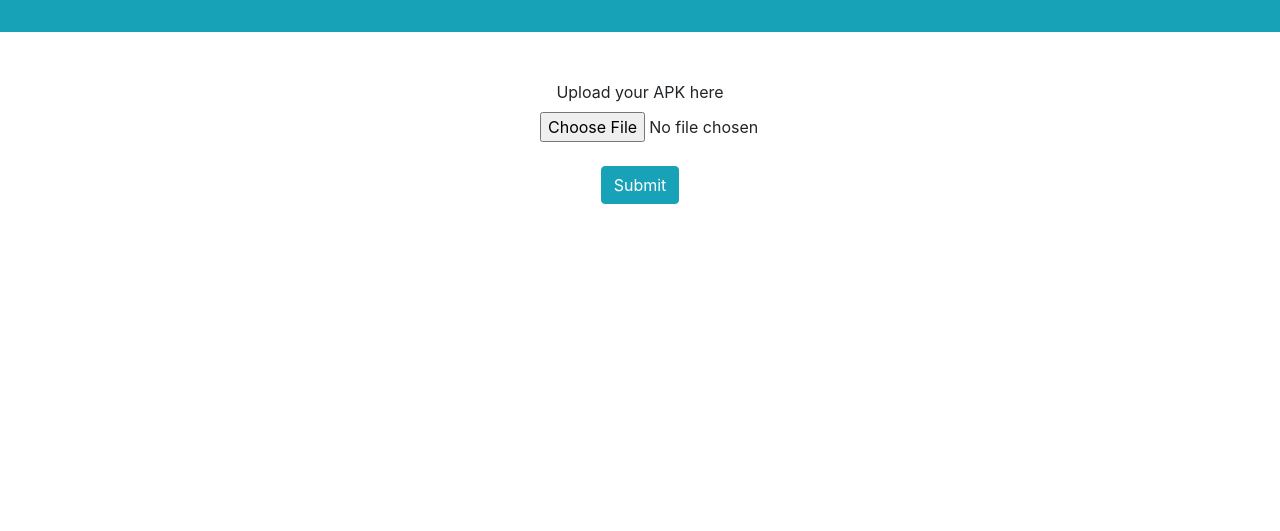
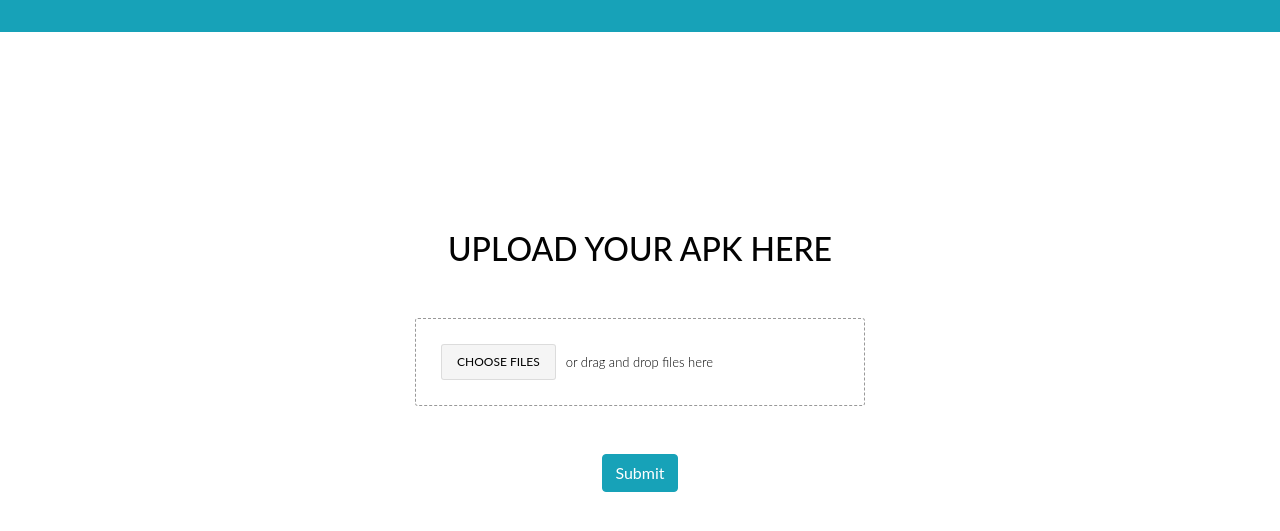
Before and after one commit to bsse1017kavi/SPL3, a Django app: page / in a window 1280 px wide. Shown: the top 531 px of the page. Run offline with Django 3.2, Linux system fonts and the light colour scheme; some libraries are stand-ins or nearby versions.

Commit message:
Implemented drag and drop for files

```diff
--- a/playground/views.py
+++ b/playground/views.py
@@ -19,4 +19,12 @@ def simple_upload(request):
     return render(request, 'hello.html')
 
 def select_tool(request):
+    if request.method == 'POST' and request.FILES['myfile']:
+        myfile = request.FILES['myfile']
+        fs = FileSystemStorage()
+        filename = fs.save(myfile.name, myfile)
+        uploaded_file_url = fs.url(filename)
+        return render(request, 'selector.html', {
+            'uploaded_file_url': uploaded_file_url
+        })
     return render(request, 'selector.html')
--- a/sectool/settings.py
+++ b/sectool/settings.py
@@ -121,6 +121,9 @@ USE_TZ = True
 # https://docs.djangoproject.com/en/3.2/howto/static-files/
 
 STATIC_URL = '/static/'
+STATICFILES_DIRS = (
+    os.path.join(BASE_DIR, "static/"),
+)
 
 # Default primary key field type
 # https://docs.djangoproject.com/en/3.2/ref/settings/#default-auto-field
--- /dev/null
+++ b/static/css/style.css
@@ -0,0 +1,64 @@
+body {
+    /* display: flex;
+    flex-direction: column; */
+    align-items: center;
+    justify-content: space-between;
+    background: linear-gradient(to right, #ffffff, #ffffff);
+    color: #020202;
+    font-family: 'Lato', sans-serif;
+  }
+
+  h2 {
+    margin: 50px 0;
+    text-align: center;
+  }
+
+
+
+  .file-drop-area {
+    position: relative;
+    display: flex;
+    align-items: center;
+    width: 450px;
+    max-width: 100%;
+    padding: 25px;
+    border: 1px dashed rgba(0, 0, 0, 0.4);
+    border-radius: 3px;
+    transition: 0.2s;
+
+  }
+
+  .choose-file-button {
+    flex-shrink: 0;
+    background-color: rgba(0, 0, 0, 0.04);
+    border: 1px solid rgba(0, 0, 0, 0.1);
+    border-radius: 3px;
+    padding: 8px 15px;
+    margin-right: 10px;
+    font-size: 12px;
+    text-transform: uppercase;
+  }
+
+  .file-message {
+    font-size: small;
+    font-weight: 300;
+    line-height: 1.4;
+    white-space: nowrap;
+    overflow: hidden;
+    text-overflow: ellipsis;
+  }
+
+  .file-input {
+    position: absolute;
+    left: 0;
+    top: 0;
+    height: 100%;
+    width: 100%;
+    cursor: pointer;
+    opacity: 0;
+
+  }
+
+  .mt-100{
+      margin-top:100px;
+  }
--- /dev/null
+++ b/static/js/script.js
@@ -0,0 +1,14 @@
+$(document).on('change', '.file-input', function() {
+
+
+    var filesCount = $(this)[0].files.length;
+
+    var textbox = $(this).prev();
+
+    if (filesCount === 1) {
+      var fileName = $(this).val().split('\\').pop();
+      textbox.text(fileName);
+    } else {
+      textbox.text(filesCount + ' files selected');
+    }
+  });
--- a/templates/hello.html
+++ b/templates/hello.html
@@ -1,17 +1,21 @@
+{% load static %}
 <!DOCTYPE html>
 <html lang="en">
 <head>
   <title>SecTool</title>
   <meta charset="utf-8">
   <meta name="viewport" content="width=device-width, initial-scale=1">
-  <link rel="stylesheet" href="https://cdn.jsdelivr.net/npm/bootstrap@4.6.1/dist/css/bootstrap.min.css">
-  <script src="https://cdn.jsdelivr.net/npm/jquery@3.6.0/dist/jquery.slim.min.js"></script>
-  <script src="https://cdn.jsdelivr.net/npm/popper.js@1.16.1/dist/umd/popper.min.js"></script>
-  <script src="https://cdn.jsdelivr.net/npm/bootstrap@4.6.1/dist/js/bootstrap.bundle.min.js"></script>
+  <!-- <link rel="stylesheet" href="https://cdn.jsdelivr.net/npm/bootstrap@4.6.1/dist/css/bootstrap.min.css"> -->
+  <link rel="stylesheet" href="https://stackpath.bootstrapcdn.com/bootstrap/4.3.1/css/bootstrap.min.css">
+  <link rel="stylesheet" type="text/css" href="{% static 'css/style.css' %}"/>
+  <!-- <script src="https://cdn.jsdelivr.net/npm/jquery@3.6.0/dist/jquery.slim.min.js"></script> -->
+  <!-- <script src="https://cdn.jsdelivr.net/npm/popper.js@1.16.1/dist/umd/popper.min.js"></script> -->
+  <!-- <script src="https://cdn.jsdelivr.net/npm/bootstrap@4.6.1/dist/js/bootstrap.bundle.min.js"></script> -->
+  <script src="https://stackpath.bootstrapcdn.com/bootstrap/4.3.1/js/bootstrap.bundle.min.js"></script>
+  <script src="https://cdnjs.cloudflare.com/ajax/libs/jquery/3.2.1/jquery.min.js"></script>
+  <script src="{% static 'js/script.js' %}"></script>
 </head>
 <body>
-    {% load static %}
-
     {% block content %}
 
         <nav class="navbar navbar-expand-sm bg-info">
@@ -32,15 +36,14 @@
         </nav>
 
         <br><br>
-        <form method="post" action="/select" enctype="multipart/form-data">
+        <!-- <form method="post" action="/select" enctype="multipart/form-data">
             {% csrf_token %}
             <div class="d-flex justify-content-center">
                 <label class="form-label" for="customFile">Upload your APK here</label>
             </div>
             <div class="d-flex justify-content-center">
                 <div class="mx-auto" style="width: 200px;">
-                    <!-- <input type="file" accept=".jpg,.gif,.png" /> -->
-                    <input type="file" name="myfile" accept=".apk,.txt" />
+                    <input type="file" name="myfile" accept=".apk" />
                 </div>
             </div>
 
@@ -49,15 +52,44 @@
             <div class="d-flex justify-content-center">
                 <input type="submit" class="btn btn-info" value="Submit">
             </div>
+        </form> -->
+
+        <form method="post" action="/select" enctype="multipart/form-data">
+            {% csrf_token %}
+
+            <div class="container d-flex justify-content-center mt-100">
+                <div class="row">
+                    <div class="col-md-12">
+
+                    <h2>UPLOAD YOUR APK HERE</h2>
+
+                    <div class="file-drop-area">
+                        <span class="choose-file-button">Choose files</span>
+                        <span class="file-message">or drag and drop files here</span>
+                        <input class="file-input" type="file" name="myfile" accept=".apk">
+                    </div>
+
+                    <br><br>
+
+                    <div class="d-flex justify-content-center">
+                        <input type="submit" class="btn btn-info" value="Submit">
+                    </div>
+
+                </div>
+
+            </div>
+
         </form>
+
+
 
         <br><br>
 
-        {% if uploaded_file_url %}
+        <!-- {% if uploaded_file_url %}
         <div class="d-flex justify-content-center">
             <p>File uploaded at: <a href="{{ uploaded_file_url }}">{{ uploaded_file_url }}</a></p>
         </div>
-        {% endif %}
+        {% endif %} -->
 
     {% endblock %}
 
```
Also changed, not shown: 1 other file.
